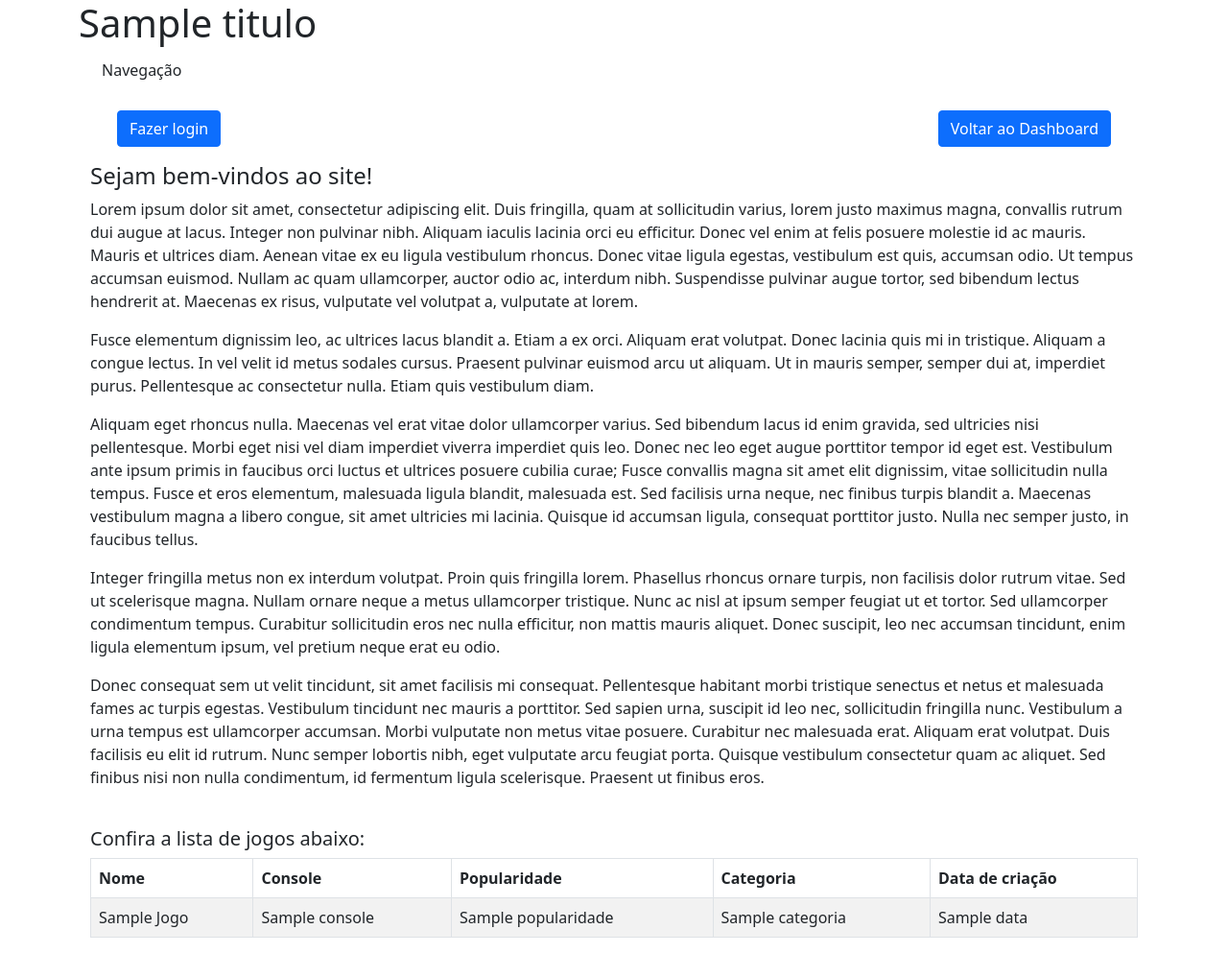
After one commit to MrCl0ck/Jogoteca_PS2, a Flask app: template templates/lista_jogos.html in a window 1280 px wide. The commit adds this page. Shown: the whole page at 96% size. Run offline with Flask 2, Linux system fonts and the light colour scheme; the template is opened without the code that fills it: most values are stand-ins (such as "Sample title", 1, 10 or a date in 2020); some libraries are stand-ins or nearby versions.

Commit message:
[•] login.py    [/] Alteração do método autenticar - OK    [-] Remoção da rota para o método
[•] main.py
   [+] Adicionado alguns imorts necessários
   [+] Rota para página principal - index_page()
   [+] Rota para página de login - login_page()
   [+] Rota para autenticação, rota chamada após o usuário tentar fazer login
   [+] Adicionado secret_key
   [+] Inicialização do app com opção de debug ativa

[•] cad_jogo.html
   [/] Alteração de jogos.html para cad_jogo.html

[•] lista_jogos.html
   [+] Criação desta page, será a principal na rota /index

[•] login.html
   [+] Adição de um título na página e um subtitulo logo abaixo
   [+] Adição da rota que vai ser redirecionada após enviar o formulário
   [+] Alteração do atributo name da tag input

```diff
--- a/login.py
+++ b/login.py
@@ -27,21 +27,20 @@ def retornar_login(email: str):
     return None
 
 #Faz a autenticação do login e senha passados
-#FALTA - ROTA AUTENTICAR
 def autenticar(email:str, senha: str):
     base_de_dados = LoginJSON.ler(__banco_login)
-    for login, senha_login in base_de_dados.items():
-        if(login == email):
-            if(senha_login == senha):
+    base_de_dados = base_de_dados["logins"]
+    for login in base_de_dados:
+        if(login["email"] == email):
+            if(login["senha"] == senha):
                 return "Logando..."
             else:
-                return "E-mail e/ou senha incorretos!"
+                return "Email e/ou senha incorretos!"
         else:
-            return "Este e-mail não existe!"
+            return "Email e/ou senha incorretos!"
 
 
 #Criação e inserção de um login e senha no banco de dados
-@app.post("/private/users")
 def criar_login(email: str, senha: str, nome: str):
     if(retornar_login(email) != None):
         return "E-mail já existente!"
--- a/main.py
+++ b/main.py
@@ -1,5 +1,28 @@
-from flask import Flask
+from flask import Flask, request
+from flask.helpers import flash
+from flask.templating import render_template
 from flask_restful import Api, Resource
+import jogos
+import login
 
 app = Flask(__name__)
+app.secret_key = "jogotecaps2u.?"
 api = Api(app)
+
+
+@app.get("/index")
+def index_page():
+    return render_template('lista_jogos.html', titulo="Jogoteca - PS2", lista = jogos.retornar_jogos())
+
+@app.get("/login")
+def login_page():
+    return render_template('login.html', titulo="Login - Jogoteca - PS2")
+
+@app.post("/autenticar")
+def autenticar():
+    flash(request.form["email"], request.form["senha"])
+    res = login.autenticar(request.form["email"], request.form["senha"])
+
+    return res
+
+app.run(debug=True)
--- a/templates/jogos.html
+++ b/templates/cad_jogo.html
@@ -3,7 +3,7 @@
 
 <section class="container">
     <div class="form-group">
-        <h1 class="title">Cadastre o seu jogo</h1>
+        <h1 class="title">Cadastre o jogo</h1>
         <form method="POST" action="">
             <p>
                 <label>Nome:</label>
--- /dev/null
+++ b/templates/lista_jogos.html
@@ -0,0 +1,49 @@
+{% extends "template.html" %}
+{% block conteudo %}
+<section class="container">
+    <div class="container">
+        <p><h6>Navegação</h6></p>
+        <nav class="navbar">
+            <form class="nav-link" action="{{ url_for('login_page') }}">
+                <button class="btn btn-primary" type="submit">Fazer login</button>
+            </form>
+            <form class="nav-link" action="{{ url_for('login_page') }}">
+                <button class="btn btn-primary" type="submit">Voltar ao Dashboard</button>
+            </form>
+        </nav>
+    </div>
+
+    <h4>Sejam bem-vindos ao site!</h4>
+    <p>Lorem ipsum dolor sit amet, consectetur adipiscing elit. Duis fringilla, quam at sollicitudin varius, lorem justo maximus magna, convallis rutrum dui augue at lacus. Integer non pulvinar nibh. Aliquam iaculis lacinia orci eu efficitur. Donec vel enim at felis posuere molestie id ac mauris. Mauris et ultrices diam. Aenean vitae ex eu ligula vestibulum rhoncus. Donec vitae ligula egestas, vestibulum est quis, accumsan odio. Ut tempus accumsan euismod. Nullam ac quam ullamcorper, auctor odio ac, interdum nibh. Suspendisse pulvinar augue tortor, sed bibendum lectus hendrerit at. Maecenas ex risus, vulputate vel volutpat a, vulputate at lorem.</p>
+    <p>Fusce elementum dignissim leo, ac ultrices lacus blandit a. Etiam a ex orci. Aliquam erat volutpat. Donec lacinia quis mi in tristique. Aliquam a congue lectus. In vel velit id metus sodales cursus. Praesent pulvinar euismod arcu ut aliquam. Ut in mauris semper, semper dui at, imperdiet purus. Pellentesque ac consectetur nulla. Etiam quis vestibulum diam.</p>
+    <p>Aliquam eget rhoncus nulla. Maecenas vel erat vitae dolor ullamcorper varius. Sed bibendum lacus id enim gravida, sed ultricies nisi pellentesque. Morbi eget nisi vel diam imperdiet viverra imperdiet quis leo. Donec nec leo eget augue porttitor tempor id eget est. Vestibulum ante ipsum primis in faucibus orci luctus et ultrices posuere cubilia curae; Fusce convallis magna sit amet elit dignissim, vitae sollicitudin nulla tempus. Fusce et eros elementum, malesuada ligula blandit, malesuada est. Sed facilisis urna neque, nec finibus turpis blandit a. Maecenas vestibulum magna a libero congue, sit amet ultricies mi lacinia. Quisque id accumsan ligula, consequat porttitor justo. Nulla nec semper justo, in faucibus tellus.</p>
+    <p>Integer fringilla metus non ex interdum volutpat. Proin quis fringilla lorem. Phasellus rhoncus ornare turpis, non facilisis dolor rutrum vitae. Sed ut scelerisque magna. Nullam ornare neque a metus ullamcorper tristique. Nunc ac nisl at ipsum semper feugiat ut et tortor. Sed ullamcorper condimentum tempus. Curabitur sollicitudin eros nec nulla efficitur, non mattis mauris aliquet. Donec suscipit, leo nec accumsan tincidunt, enim ligula elementum ipsum, vel pretium neque erat eu odio.</p>
+    <p>Donec consequat sem ut velit tincidunt, sit amet facilisis mi consequat. Pellentesque habitant morbi tristique senectus et netus et malesuada fames ac turpis egestas. Vestibulum tincidunt nec mauris a porttitor. Sed sapien urna, suscipit id leo nec, sollicitudin fringilla nunc. Vestibulum a urna tempus est ullamcorper accumsan. Morbi vulputate non metus vitae posuere. Curabitur nec malesuada erat. Aliquam erat volutpat. Duis facilisis eu elit id rutrum. Nunc semper lobortis nibh, eget vulputate arcu feugiat porta. Quisque vestibulum consectetur quam ac aliquet. Sed finibus nisi non nulla condimentum, id fermentum ligula scelerisque. Praesent ut finibus eros.</p>
+    <br/>
+    <h5>Confira a lista de jogos abaixo:</h5>
+
+    <table class="table table-striped table-responsive table-bordered">
+        <thead class="thead-default">
+            <tr>
+                <th>Nome</th>
+                <th>Console</th>
+                <th>Popularidade</th>
+                <th>Categoria</th>
+                <th>Data de criação</th>
+            </tr>
+        </thead>
+        <tbody>
+        {% for jogo in lista %}
+            <tr>
+                <td>{{ jogo.nome.title() }}</td>
+                <td>{{ jogo.console }}</td>
+                <td>{{ jogo.popularidade }}</td>
+                <td>{{ jogo.categoria }}</td>
+                <td>{{ jogo.data }}</td>
+            </tr>
+        {% endfor %}
+        </tbody>
+    </table>
+
+</section>
+{% endblock %}
```
Also changed, not shown: templates/login.html (+8 -4 lines).
